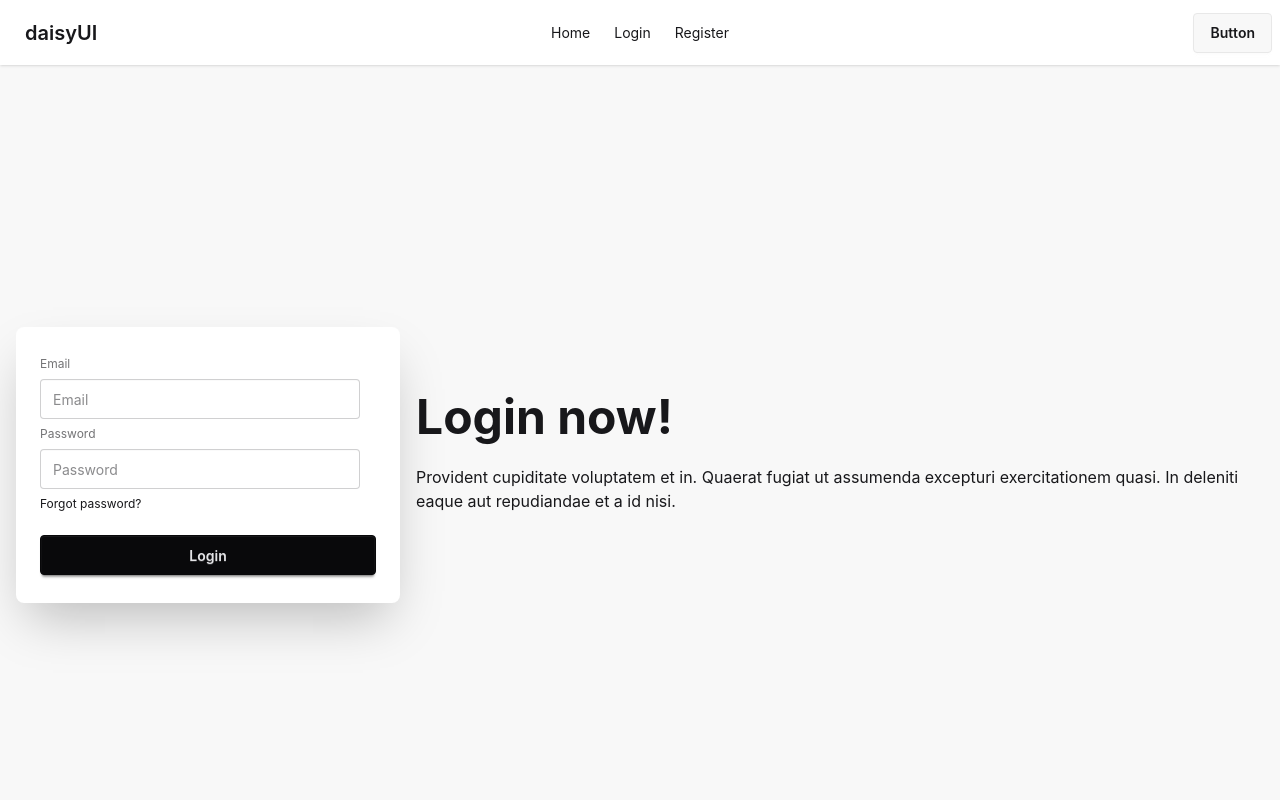
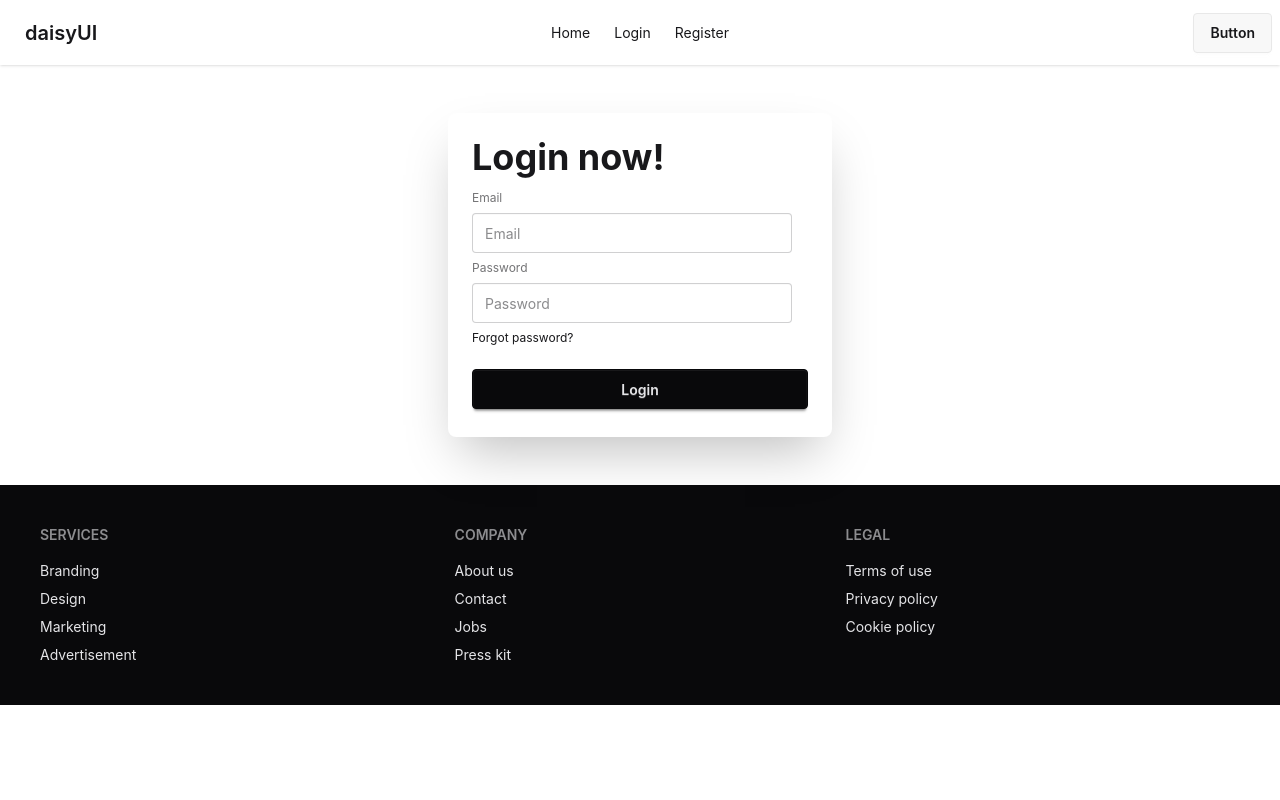
Before and after one commit to ChakmaShantunu/Explore-email-password-auth, a React (Vite) app: page /login in a window 1280 px wide. Shown: the top 800 px of the page. Built offline with nearby package versions, Linux system fonts and the light colour scheme; no server answers.

Commit message:
implement login form and handle form submission

```diff
--- a/src/components/Login/Login.jsx
+++ b/src/components/Login/Login.jsx
@@ -1,30 +1,31 @@
 
 
 const Login = () => {
+
+    const handleLogin = e => {
+        e.preventDefault();
+
+        const email = e.target.email.value;
+        const password = e.target.password.value;
+        console.log(email, password);
+
+    }
     return (
-        <div className="hero bg-base-200 min-h-screen">
-            <div className="hero-content flex-col lg:flex-row-reverse">
-                <div className="text-center lg:text-left">
-                    <h1 className="text-5xl font-bold">Login now!</h1>
-                    <p className="py-6">
-                        Provident cupiditate voluptatem et in. Quaerat fugiat ut assumenda excepturi exercitationem
-                        quasi. In deleniti eaque aut repudiandae et a id nisi.
-                    </p>
-                </div>
-                <div className="card bg-base-100 w-full max-w-sm shrink-0 shadow-2xl">
-                    <div className="card-body">
-                        <fieldset className="fieldset">
-                            <label className="label">Email</label>
-                            <input type="email" className="input" placeholder="Email" />
-                            <label className="label">Password</label>
-                            <input type="password" className="input" placeholder="Password" />
-                            <div><a className="link link-hover">Forgot password?</a></div>
-                            <button className="btn btn-neutral mt-4">Login</button>
-                        </fieldset>
-                    </div>
-                </div>
+
+        <div className="card bg-base-100 w-full mx-auto mt-12 max-w-sm shrink-0 shadow-2xl">
+            <div className="card-body">
+                <h1 className="text-4xl font-bold">Login now!</h1>
+                <form onSubmit={handleLogin} className="fieldset">
+                    <label className="label">Email</label>
+                    <input type="email" name="email" className="input" placeholder="Email" />
+                    <label className="label">Password</label>
+                    <input type="password" name="password" className="input" placeholder="Password" />
+                    <div><a className="link link-hover">Forgot password?</a></div>
+                    <button className="btn btn-neutral mt-4">Login</button>
+                </form>
             </div>
         </div>
+
     );
 };
 
```
